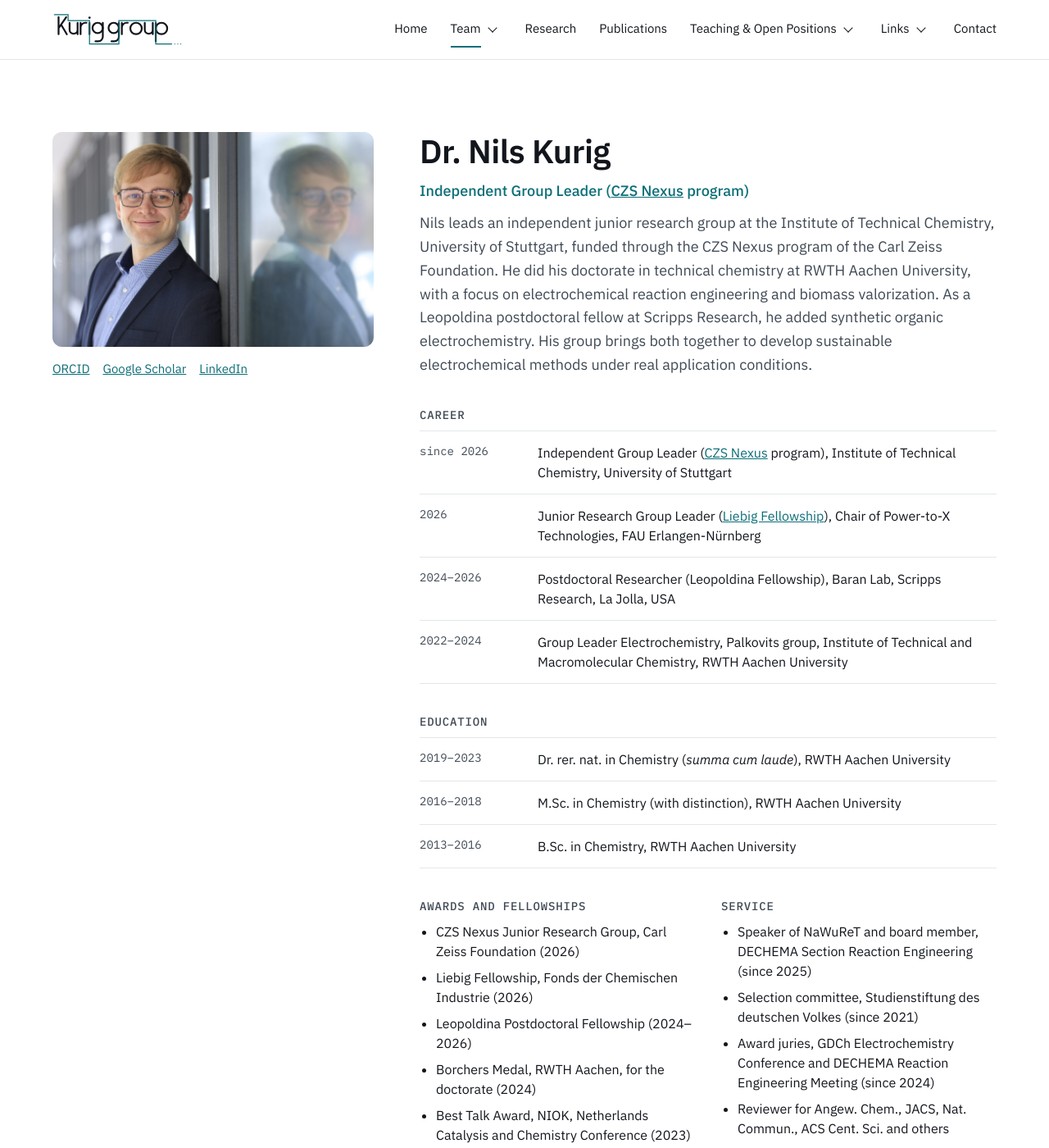
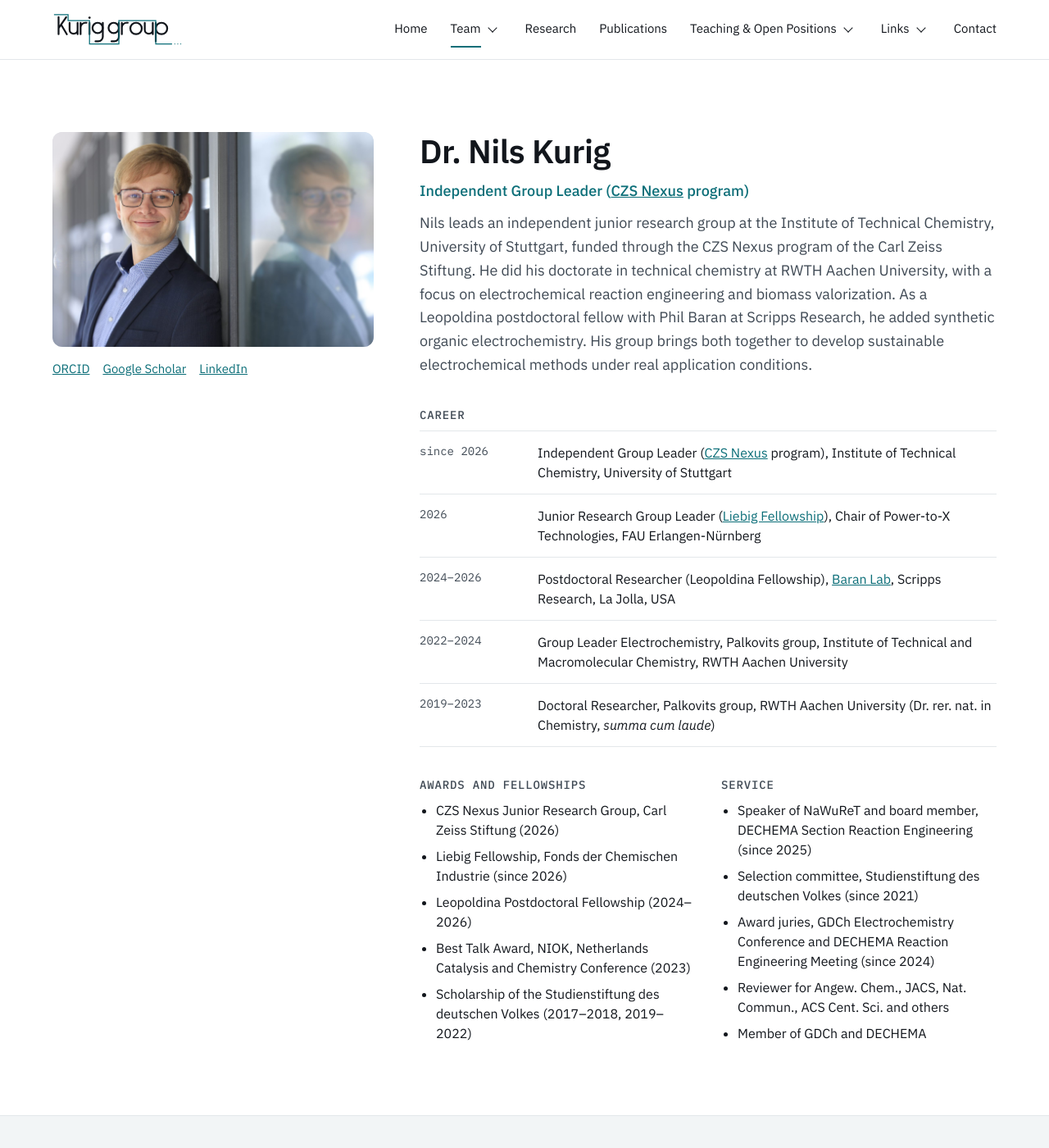
Before and after one commit to NilKur/kurig-group-website, a Jekyll site: the page built from team.html, in a window 1280 px wide and 1400 px high, scrolled down 274 px. Shown: the whole window at 82% size. Built offline with Jekyll 4.4.1, drawn with Linux system fonts in a browser that asks for light colours; some of the changed text lies outside the part shown.

Commit message:
Update CV details on the team page
- Use the name "Carl Zeiss Stiftung" everywhere
- Liebig Fellowship since 2026; Studienstiftung 2017-2018, 2019-2022
- Remove RWTH-internal medals
- Move the doctorate into the career list, drop the education section
- Mention Phil Baran and link the Baran Lab

Co-Authored-By: Claude Opus 5.5 <noreply@anthropic.com>
Claude-Session: https://claude.ai/code/session_01Ln7JnE2QjE1RQ1nrTBQWHr

```diff
--- a/_includes/footer.html
+++ b/_includes/footer.html
@@ -16,7 +16,7 @@
 </nav>
 <div>
 <p class="footer-title">Funding</p>
-<p class="muted">Junior research group in the <a href="{{ site.czs_project_url }}">CZS Nexus</a> program of the Carl Zeiss Foundation.</p>
+<p class="muted">Junior research group in the <a href="{{ site.czs_project_url }}">CZS Nexus</a> program of the Carl Zeiss Stiftung.</p>
 </div>
 </div>
 <div class="footer-bottom">
--- a/index.html
+++ b/index.html
@@ -32,7 +32,7 @@ nav: home
 </div>
 <div class="callout">
 <span class="label">Funding</span>
-<p>The group is being built around the CZS Nexus project ElectroBioUp, funded by the Carl Zeiss Foundation. <a href="{{ site.czs_project_url }}">About the project</a></p>
+<p>The group is being built around the CZS Nexus project ElectroBioUp, funded by the Carl Zeiss Stiftung. <a href="{{ site.czs_project_url }}">About the project</a></p>
 </div>
 </section>
 
--- a/research.html
+++ b/research.html
@@ -35,7 +35,7 @@ nav: research
 <h2 class="sub-title">Projects</h2>
 <div class="cards">
 <article class="project">
-<span class="eyebrow">CZS Nexus · Carl Zeiss Foundation</span>
+<span class="eyebrow">CZS Nexus · Carl Zeiss Stiftung</span>
 <h3>ElectroBioUp</h3>
 <p>Upgrading complex renewable feedstock in an electrified biorefinery under application conditions. The group is built around this project.</p>
 <ul>
--- a/team.html
+++ b/team.html
@@ -35,7 +35,7 @@ nav: team
 <div class="stack">
 <h2 class="section-title">Dr. Nils Kurig</h2>
 <p class="person-role">Independent Group Leader (<a href="{{ site.czs_project_url }}">CZS Nexus</a> program)</p>
-<p class="person-bio">Nils leads an independent junior research group at the Institute of Technical Chemistry, University of Stuttgart, funded through the CZS Nexus program of the Carl Zeiss Foundation. He did his doctorate in technical chemistry at RWTH Aachen University, with a focus on electrochemical reaction engineering and biomass valorization. As a Leopoldina postdoctoral fellow at Scripps Research, he added synthetic organic electrochemistry. His group brings both together to develop sustainable electrochemical methods under real application conditions.</p>
+<p class="person-bio">Nils leads an independent junior research group at the Institute of Technical Chemistry, University of Stuttgart, funded through the CZS Nexus program of the Carl Zeiss Stiftung. He did his doctorate in technical chemistry at RWTH Aachen University, with a focus on electrochemical reaction engineering and biomass valorization. As a Leopoldina postdoctoral fellow with Phil Baran at Scripps Research, he added synthetic organic electrochemistry. His group brings both together to develop sustainable electrochemical methods under real application conditions.</p>
 </div>
 
 <div>
@@ -43,17 +43,9 @@ nav: team
 <div class="timeline">
 <div class="row"><span class="when">since 2026</span><p class="what">Independent Group Leader (<a href="{{ site.czs_project_url }}">CZS Nexus</a> program), Institute of Technical Chemistry, University of Stuttgart</p></div>
 <div class="row"><span class="when">2026</span><p class="what">Junior Research Group Leader (<a href="https://www.vci.de/fonds/">Liebig Fellowship</a>), Chair of Power-to-X Technologies, FAU Erlangen-Nürnberg</p></div>
-<div class="row"><span class="when">2024–2026</span><p class="what">Postdoctoral Researcher (Leopoldina Fellowship), Baran Lab, Scripps Research, La Jolla, USA</p></div>
+<div class="row"><span class="when">2024–2026</span><p class="what">Postdoctoral Researcher (Leopoldina Fellowship), <a href="https://baranlab.org/">Baran Lab</a>, Scripps Research, La Jolla, USA</p></div>
 <div class="row"><span class="when">2022–2024</span><p class="what">Group Leader Electrochemistry, Palkovits group, Institute of Technical and Macromolecular Chemistry, RWTH Aachen University</p></div>
-</div>
-</div>
-
-<div>
-<h3 class="label" style="margin-bottom: 8px">Education</h3>
-<div class="timeline">
-<div class="row"><span class="when">2019–2023</span><p class="what">Dr. rer. nat. in Chemistry (<em>summa cum laude</em>), RWTH Aachen University</p></div>
-<div class="row"><span class="when">2016–2018</span><p class="what">M.Sc. in Chemistry (with distinction), RWTH Aachen University</p></div>
-<div class="row"><span class="when">2013–2016</span><p class="what">B.Sc. in Chemistry, RWTH Aachen University</p></div>
+<div class="row"><span class="when">2019–2023</span><p class="what">Doctoral Researcher, Palkovits group, RWTH Aachen University (Dr. rer. nat. in Chemistry, <em>summa cum laude</em>)</p></div>
 </div>
 </div>
 
@@ -61,13 +53,11 @@ nav: team
 <div>
 <h3 class="label">Awards and fellowships</h3>
 <ul class="bullets">
-<li>CZS Nexus Junior Research Group, Carl Zeiss Foundation (2026)</li>
-<li>Liebig Fellowship, Fonds der Chemischen Industrie (2026)</li>
+<li>CZS Nexus Junior Research Group, Carl Zeiss Stiftung (2026)</li>
+<li>Liebig Fellowship, Fonds der Chemischen Industrie (since 2026)</li>
 <li>Leopoldina Postdoctoral Fellowship (2024–2026)</li>
-<li>Borchers Medal, RWTH Aachen, for the doctorate (2024)</li>
 <li>Best Talk Award, NIOK, Netherlands Catalysis and Chemistry Conference (2023)</li>
-<li>Springorum Medal, RWTH Aachen, for the master’s degree (2018)</li>
-<li>Scholarship of the Studienstiftung des deutschen Volkes (2017–2023)</li>
+<li>Scholarship of the Studienstiftung des deutschen Volkes (2017–2018, 2019–2022)</li>
 </ul>
 </div>
 <div>
```
